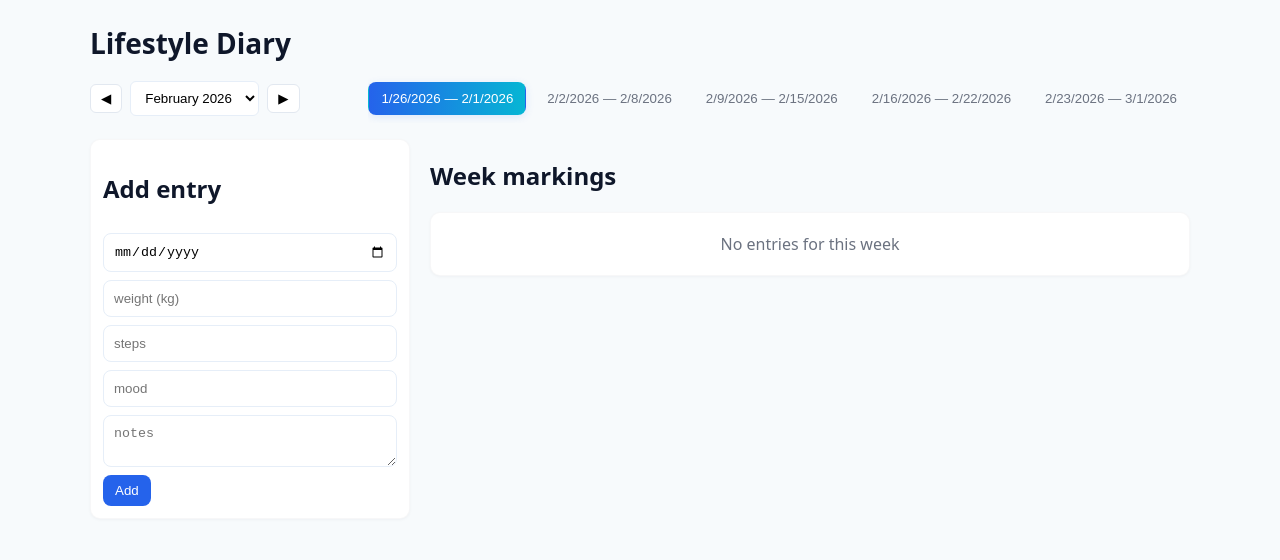
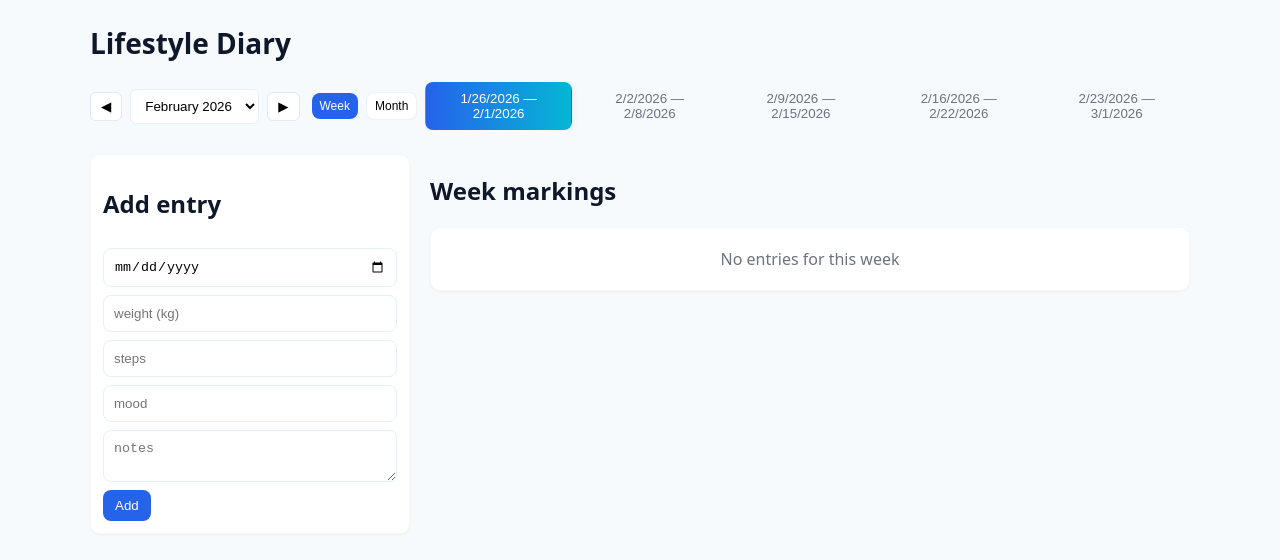
Before and after one commit to savkuoke/Diary, a Next.js app: page / in a window 1280 px wide. Shown: the top 560 px of the page. Built offline with nearby package versions, Linux system fonts and the light colour scheme.

Commit message:
feat(calendar): add month grid view with day markers and toggle

```diff
--- a/pages/index.js
+++ b/pages/index.js
@@ -106,6 +106,21 @@ export default function Home() {
     return map
   }, [entries])
 
+  // map entries by date key YYYY-MM-DD for month grid markers
+  const entriesByDate = useMemo(() => {
+    const map = new Map()
+    entries.forEach(e => {
+      const d = new Date(e.date)
+      if (isNaN(d)) return
+      const key = d.toISOString().slice(0,10)
+      if (!map.has(key)) map.set(key, [])
+      map.get(key).push(e)
+    })
+    return map
+  }, [entries])
+
+  const [viewMode, setViewMode] = useState('week') // 'week' or 'month'
+
   return (
     <div className="container">
       <header className="header">
@@ -125,12 +140,20 @@ export default function Home() {
             }}>{'▶'}</button>
           </div>
 
-          <div className="week-list">
+          <div className="week-list" style={{alignItems:'center'}}>
+              <div style={{display:'flex', gap:8, alignItems:'center'}}>
+                <button className={viewMode==='week'?'btn tiny primary':'btn tiny'} onClick={()=>setViewMode('week')}>Week</button>
+                <button className={viewMode==='month'?'btn tiny primary':'btn tiny'} onClick={()=>setViewMode('month')}>Month</button>
+              </div>
+              {viewMode === 'week' && (
+                <div style={{display:'flex', gap:8, overflow:'auto'}}>
                   {weeks.map(w => (
                     <button key={w.toISOString()} className={selectedWeekStart && selectedWeekStart.toISOString() === w.toISOString() ? 'week active' : 'week'} onClick={()=>setSelectedWeekStart(w)}>
                       {weekLabel(w)}
                     </button>
                   ))}
+                </div>
+              )}
             </div>
         </div>
       </header>
@@ -151,7 +174,8 @@ export default function Home() {
         </section>
 
         <section className="right">
-          <h2>Week markings</h2>
+          <h2>{viewMode === 'week' ? 'Week markings' : 'Month view'}</h2>
+          {viewMode === 'week' ? (
             <div className="entries-grid">
               {selectedWeekStart ? (
                 (entriesByWeek.get(selectedWeekStart.toISOString()) || []).length ? (
@@ -176,6 +200,40 @@ export default function Home() {
                 <div className="card empty">Select a week</div>
               )}
             </div>
+          ) : (
+            <div className="card month-card">
+              <div className="month-grid">
+                <div className="weekday-headers">
+                  {['Mon','Tue','Wed','Thu','Fri','Sat','Sun'].map(d => <div key={d} className="weekday">{d}</div>)}
+                </div>
+                <div className="days-grid">
+                  {(() => {
+                    const [y, m] = selectedMonth.split('-').map(Number)
+                    const first = new Date(y, m - 1, 1)
+                    const last = new Date(y, m, 0)
+                    let start = startOfWeek(first)
+                    const cells = []
+                    while (start <= addDays(last, 6)) {
+                      const key = start.toISOString().slice(0,10)
+                      const inMonth = start.getMonth() === (m - 1)
+                      const entriesForDay = entriesByDate.get(key) || []
+                      cells.push(
+                        <div key={key} className={"day-cell" + (inMonth ? '' : ' muted') } onClick={()=>{ setSelectedWeekStart(startOfWeek(start)); setViewMode('week') }}>
+                          <div className="day-number">{start.getDate()}</div>
+                          <div className="markers">
+                            {entriesForDay.slice(0,3).map((en, i) => <span key={i} className="marker" title={en.notes || en.mood}></span>)}
+                            {entriesForDay.length > 3 && <span className="more">+{entriesForDay.length - 3}</span>}
+                          </div>
+                        </div>
+                      )
+                      start = addDays(start,1)
+                    }
+                    return cells
+                  })()}
+                </div>
+              </div>
+            </div>
+          )}
         </section>
       </main>
     </div>
--- a/styles/globals.css
+++ b/styles/globals.css
@@ -39,3 +39,20 @@ body { font-family: system-ui, -apple-system, BlinkMacSystemFont, 'Segoe UI', Ro
 	.container { padding:0 12px }
 	.week-list { gap:6px }
 }
+
+/* month grid */
+.month-card { padding:10px }
+.month-grid { display:flex; flex-direction:column; gap:8px }
+.weekday-headers { display:grid; grid-template-columns: repeat(7, 1fr); gap:6px }
+.weekday { text-align:center; font-size:12px; color:var(--muted) }
+.days-grid { display:grid; grid-template-columns: repeat(7, 1fr); gap:6px }
+.day-cell { min-height:72px; border-radius:8px; padding:8px; background:transparent; border:1px solid transparent; cursor:pointer; display:flex; flex-direction:column; justify-content:space-between }
+.day-cell.muted { opacity:0.45 }
+.day-number { font-weight:600 }
+.markers { display:flex; gap:6px; align-items:center }
+.marker { width:10px; height:10px; border-radius:50%; background:linear-gradient(90deg,var(--accent),var(--accent-2)); box-shadow:0 1px 3px rgba(37,99,235,0.12) }
+.more { font-size:12px; color:var(--muted) }
+
+@media (max-width:600px){
+	.day-cell { min-height:56px; padding:6px }
+}
```
Lines whose indentation alone changed are shown as unchanged.
